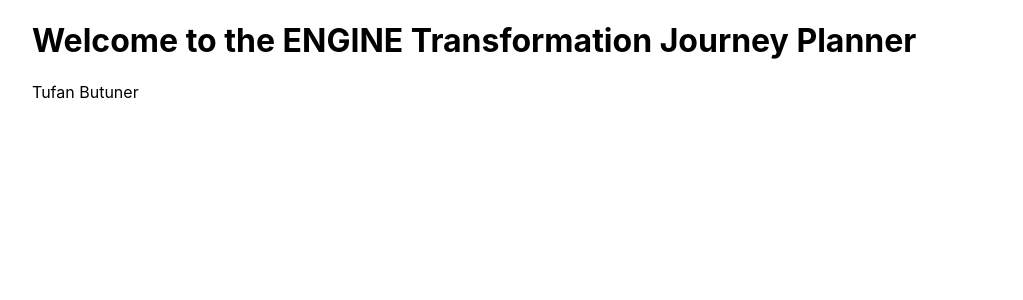
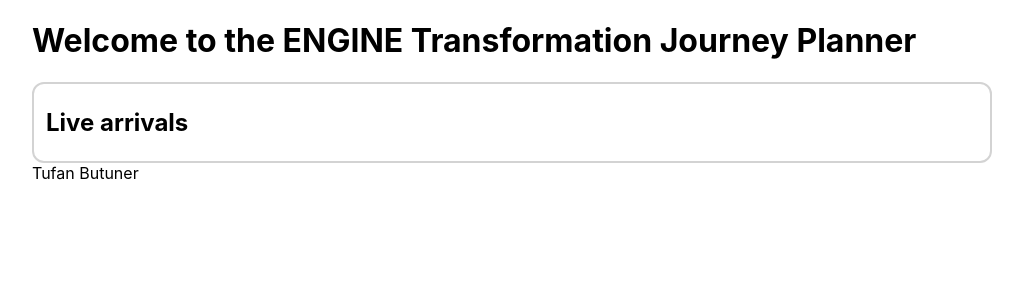
Before and after one commit to tufanbutuner/tfl-api, a Next.js app: page / in a window 1280 px wide. Shown: the top 300 px of the page, without its empty margins (128-1151 px from the left). Built offline with nearby package versions, Linux system fonts and the light colour scheme.

Commit message:
created Card component

```diff
--- /dev/null
+++ b/components/Card/Card.tsx
@@ -0,0 +1,14 @@
+import { CardContainer, Title } from "./styles";
+import React, { useEffect, useState } from "react";
+
+interface CardProps {
+  title?: string;
+}
+
+export default function Card({ title }: CardProps) {
+  return (
+    <CardContainer>
+      <Title title={title}>{title}</Title>
+    </CardContainer>
+  );
+}
--- /dev/null
+++ b/components/Card/styles.tsx
@@ -0,0 +1,15 @@
+import styled from "styled-components";
+
+export const CardContainer = styled.div`
+  display: flex;
+  flex-direction: column;
+  border-radius: 12px;
+  border: 2px solid #d3d3d3;
+`;
+CardContainer.displayName = "CardContainer";
+
+export const Title = styled.h3`
+  font-size: 1.5rem;
+  margin-left: 12px;
+`;
+Title.displayName = "Title";
--- a/package.json
+++ b/package.json
@@ -19,6 +19,7 @@
     "@types/react": "18.0.10",
     "@types/react-dom": "18.0.5",
     "@types/styled-components": "^5.1.25",
+    "babel-plugin-styled-components": "^2.0.7",
     "eslint": "8.16.0",
     "eslint-config-next": "12.1.6",
     "typescript": "4.7.2"
--- a/pages/index.tsx
+++ b/pages/index.tsx
@@ -1,3 +1,4 @@
+import Card from "../components/Card/Card";
 import Head from "next/head";
 
 export default function Home() {
@@ -10,6 +11,8 @@
 
       <h1>Welcome to the ENGINE Transformation Journey Planner </h1>
 
+      <Card title="Live arrivals"></Card>
+
       <footer>Tufan Butuner</footer>
     </div>
   );
```
Also changed, not shown: 2 other files (tests, documents, lock files or other folders).
